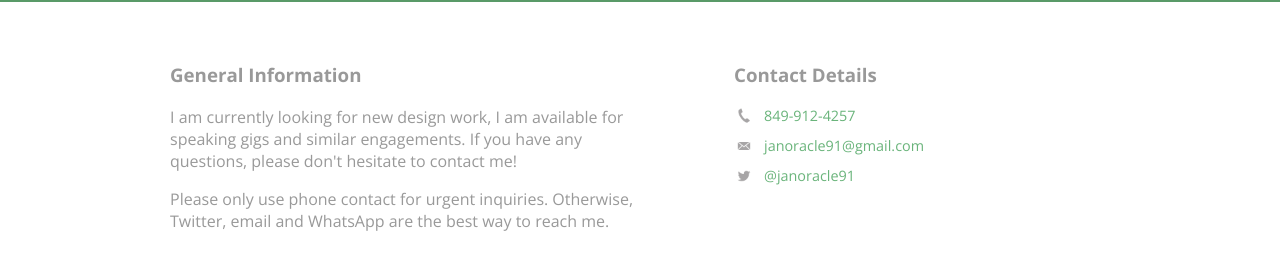
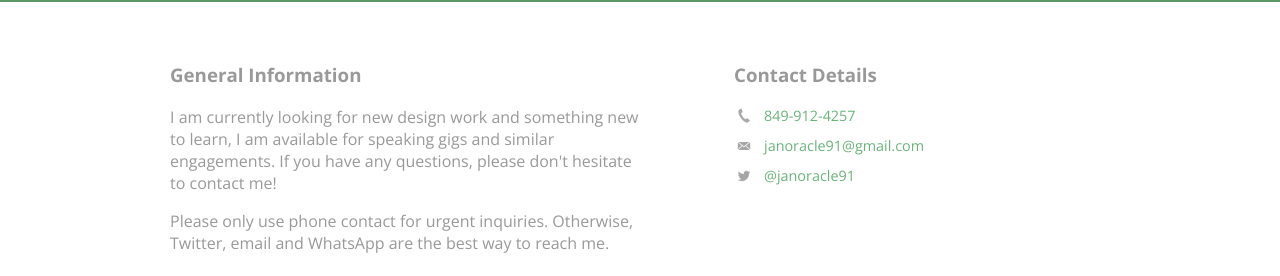
Before and after one commit to SoreLaran/sorelaran.github.io, a plain HTML site: page contact.html in a window 1280 px wide. Shown: the part 98-374 px from the top of the page. Drawn offline with nearby package versions, Linux system fonts and the light colour scheme.

```diff
--- a/contact.html
+++ b/contact.html
@@ -3,7 +3,7 @@
   <head>
     <meta charset="utf-8">
     <title>Joel Alcantara | Web Designer</title>
-	<link rel="shorcut icon" type="image/x-icon" href="C:\Users\SONY\Documents\WebProyect\Treehouse.com\portfolio treehouse\img\phone-30-multi-size.ico">
+	<link rel="shorcut icon" type="image/x-icon" href="file:///C:/Users/SONY/Documents/WebProyect/Treehouse.com/portfolio%20treehouse/img/phone-30-multi-size.ico">
     <link rel="stylesheet" href="css/normalize.css">
     <link href="https://fonts.googleapis.com/css?family=Changa:400,700,800|Open+Sans:400,400i,700,700i,800" rel="stylesheet">
     <link rel="stylesheet" href="css/main.css">
@@ -27,7 +27,7 @@
     <div id="wrapper">
       <section id="primary">
         <h3>General Information</h3>
-        <p>I am currently looking for new design work, I am available for speaking gigs and similar engagements. If you have any questions, please don't hesitate to contact me!</p>
+        <p>I am currently looking for new design work and something new to learn, I am available for speaking gigs and similar engagements. If you have any questions, please don't hesitate to contact me!</p>
         <p>Please only use phone contact for urgent inquiries. Otherwise, Twitter, email and WhatsApp are the best way to reach me.</p>
       </section>
       <section id="secondary">
```
Also changed, not shown: about.html (+1 -1 lines), index.html (+1 -1 lines).
